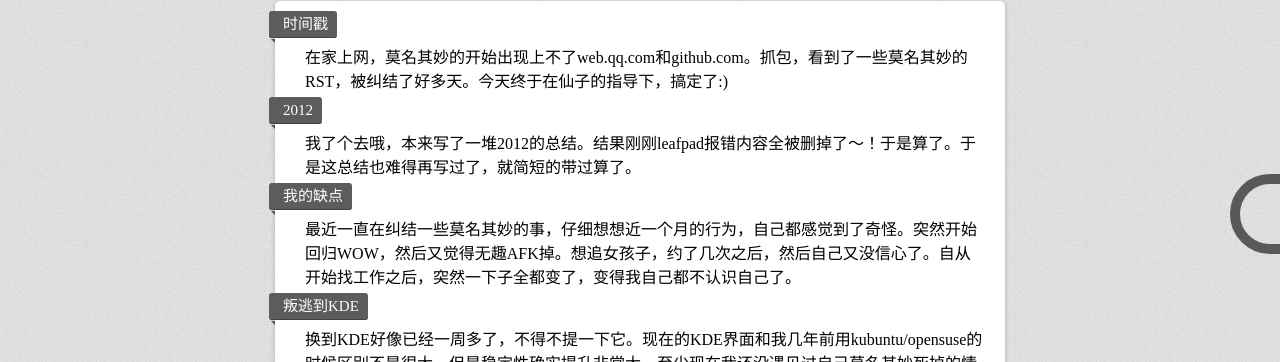
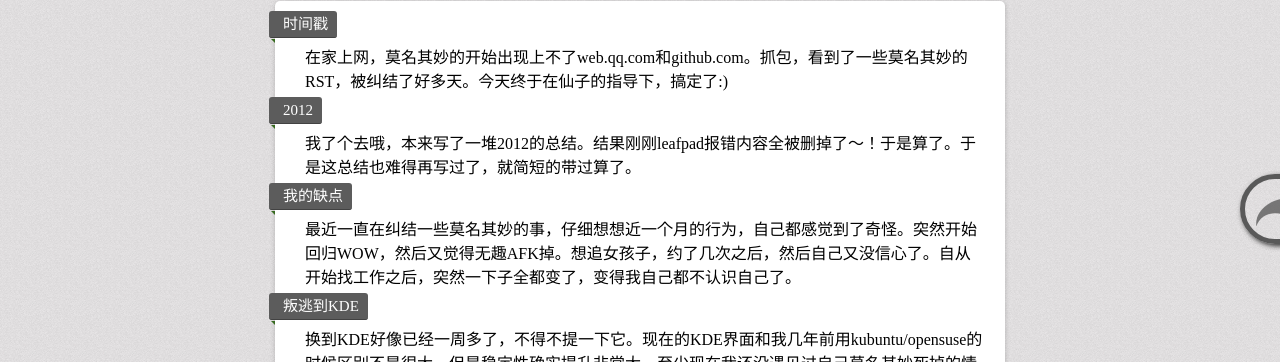
Before and after one commit to danielcgold/maplebeats.github.io, a Jekyll site: the page built from blog.html, in a window 1280 px wide. Shown: the part 96-458 px from the top of the page. Built offline with Jekyll 4.4.1, drawn with Linux system fonts in a browser that asks for light colours; some web fonts are replaced.

Commit message:
add hello font

```diff
--- a/_layouts/blog.html
+++ b/_layouts/blog.html
@@ -9,8 +9,8 @@
                 {{ site.title}}
             {% endif %}
         </title>
-		<link href='http://fonts.googleapis.com/css?family=Fanwood+Text:400,400italic' rel='stylesheet'>
 		<link rel="stylesheet" href="/css/layout.css" />
+		<link rel="stylesheet" href="/css/font.css" />
         <link rel="stylesheet" href="/css/syntax.css" />
         {% for css in page.stylesheet %}
             <link rel="stylesheet" href="{{ css }}" />
--- a/_layouts/post.html
+++ b/_layouts/post.html
@@ -5,13 +5,14 @@
 stylesheet:
     - /css/comment.css
     - /css/blog.css
+    - /css/font.css
 ---
 <nav class="updown">
     {% if page.next %}
-        <a id="prev" class="button" href="{{ page.next.url }}"></a>
+        <a id="prev" class="button" href="{{ page.next.url }}"><i class="icon-reply-1"></i></a>
     {% endif %}
     {% if page.previous %}
-        <a id="next" class="button" href="{{ page.previous.url }}"></a>
+        <a id="next" class="button" href="{{ page.previous.url }}"><i class="icon-forward-1"></i></a>
     {% endif %}
 </nav>
 <div class="inc_author">{{ page.author }}</div>
--- a/blog.html
+++ b/blog.html
@@ -7,8 +7,8 @@
     - /css/blog.css
 ---
 <nav class="updown" id='nav-button'>
-    <a id="prev" class="button" style='display:none' href="javascript:void(0)"></a>
-    <a id="next" class="button" href="javascript:void(0)"></a>
+    <a id="prev" class="button" style='display:none' href="javascript:void(0)"><i class="icon-reply-1"></i></a>
+    <a id="next" class="button" href="javascript:void(0)"><i class="icon-forward-1"></i></a>
 </nav>
 <div id="posts">
 </div>
--- a/css/blog.css
+++ b/css/blog.css
@@ -5,29 +5,28 @@
     width: 150px;
     height: 60px;
     border-radius: 200px;
+    box-shadow: 2px 2px 5px #333333;
+    border: 5px solid #595959;
+    border-radius: 150px;
 }
 a:focus{
     outline: none;
 }
 #prev{
-    border: 10px solid #595959;
-    border-radius: 150px;
     left: -120px;
     float: right;
     transition: left 1s;
 }
 #prev:hover{
-    left: -80px;
+    left: -90px;
 }
 #next{
-    border: 10px solid #595959;
-    border-radius: 150px;
     right: -120px;
     float: left;
     transition: right 1s;
 }
 #next:hover{
-    right: -80px;
+    right: -90px;
 }
 li,ul{
     list-style: none;
--- /dev/null
+++ b/css/font.css
@@ -0,0 +1,68 @@
+@font-face {
+  font-family: 'Fanwood Text';
+  font-style: normal;
+  font-weight: 400;
+  src: local('Fanwood Text'), local('FanwoodText-Regular'), url(http://themes.googleusercontent.com/static/fonts/fanwoodtext/v3/hDNDHUlsSb8bgnEmDp4T_onF5uFdDttMLvmWuJdhhgs.ttf) format('truetype');
+}
+@font-face {
+  font-family: 'Fanwood Text';
+  font-style: italic;
+  font-weight: 400;
+  src: local('Fanwood Text Italic'), local('FanwoodText-Italic'), url(http://themes.googleusercontent.com/static/fonts/fanwoodtext/v3/0J3SBbkMZqBV-3iGxs5E9ytfYakCkPqOMDce0h_3gD8.ttf) format('truetype');
+}
+
+@font-face {
+  font-family: 'fontello';
+  src: url("../font/fontello.eot");
+  src: url("../font/fontello.eot?#iefix") format('embedded-opentype'), url("../font/fontello.woff") format('woff'), url("../font/fontello.ttf") format('truetype'), url("../font/fontello.svg#fontello") format('svg');
+  font-weight: normal;
+  font-style: normal;
+}
+[class^="icon-"]:before,
+[class*=" icon-"]:before {
+  font-family: 'fontello';
+  font-style: normal;
+  font-weight: normal;
+  speak: none;
+  display: inline-block;
+  text-decoration: inherit;
+  width: 1em;
+  margin-right: 0.2em;
+  text-align: center;
+  opacity: 0.8;
+/* fix buttons height, for twitter bootstrap */
+  line-height: 1em;
+/* Animation center compensation - magrins should be symmetric */
+/* remove if not needed */
+  margin-left: 0.2em;
+/* you can be more comfortable with increased icons size */
+/* font-size: 120%; */
+/* Uncomment for 3D effect */
+/* text-shadow: 1px 1px 1px rgba(127, 127, 127, 0.3); */
+}
+
+.icon-forward:before { content: '\27a6'; } /* '➦' */
+.icon-reply:before { content: '\e712'; } /* '' */
+.icon-forward-1:before {
+    margin-top: 5px;
+    font-size: 50px;
+    content: '\e801';
+} /* '' */
+.icon-forward-1{
+    color:#5c5c5c;
+}
+.icon-forward-1:active{
+    color: white;
+}
+.icon-reply-1:before {
+    margin-top: 5px;
+    float: right;
+    font-size: 50px;
+    content: '\e800';
+} /* '' */
+.icon-reply-1 {
+    color:#5c5c5c;
+}
+.icon-reply-1:active{
+    color: white;
+}
```
Also changed, not shown: font/fontello.ttf (added), font/fontello.woff (added), 2 other files.
